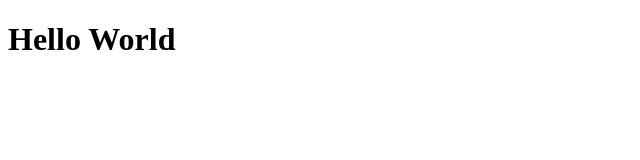
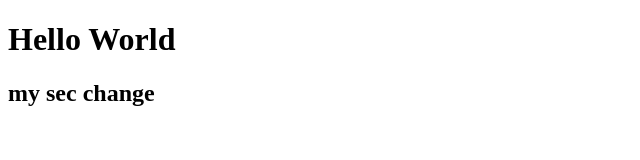
Before and after one commit to daniahaitham/fullStackCourse, a plain HTML site: page index.html in a window 1280 px wide. Shown: the whole page, without its empty margins (0-640 px from the left). Drawn offline with Linux system fonts and the light colour scheme.

Commit message:
update index

```diff
--- a/index.html
+++ b/index.html
@@ -5,6 +5,7 @@
     <meta name="viewport" content="width=device-width, initial-scale=1">
     <title>Document</title>
     <h1>Hello World</h1>
+    <h2>my sec change</h2>
 </head>
 <body>
 
```
